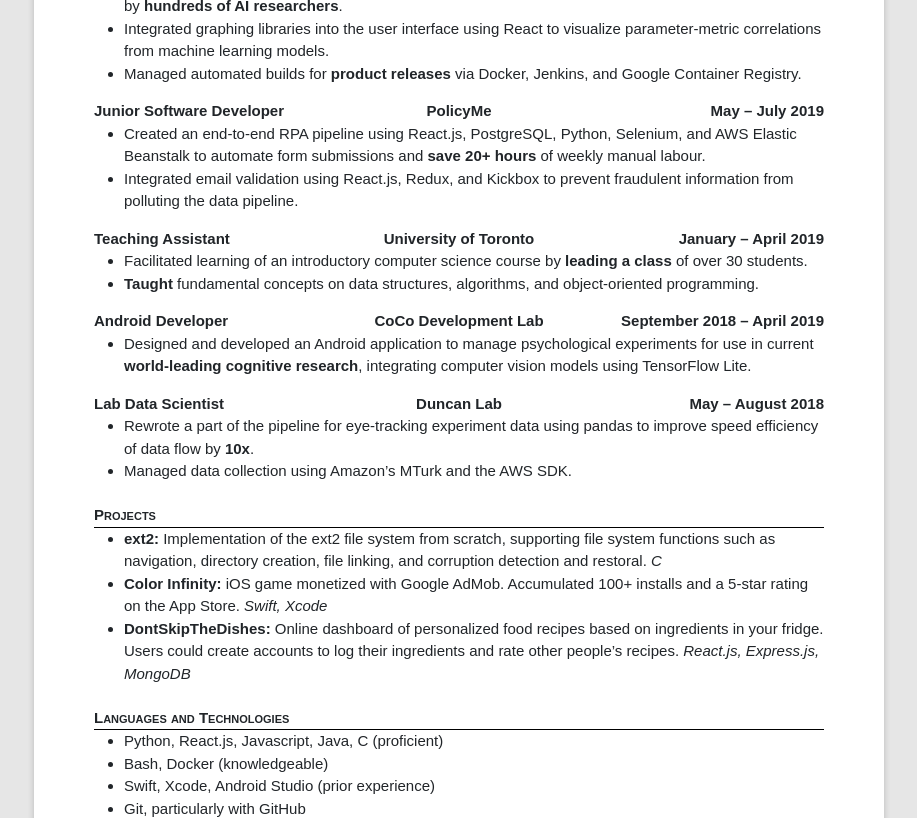
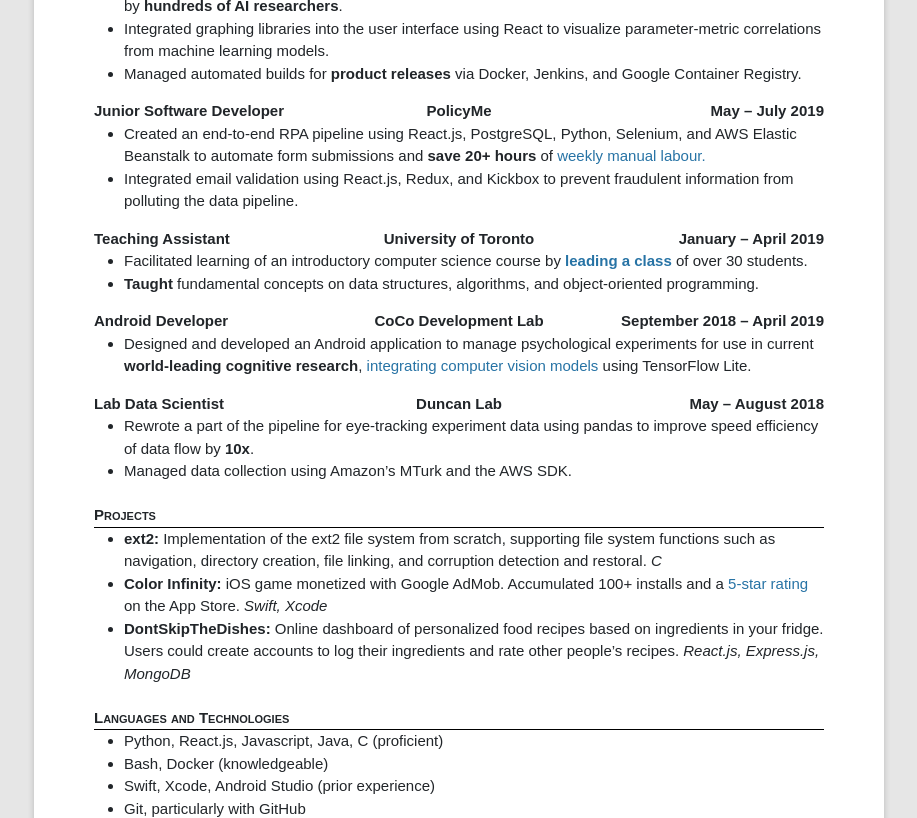
Before and after one commit to choi-calvin/choi-calvin.github.io, a React (Create React App) app: page / in a window 1280 px wide. Shown: the part 380-1198 px from the top of the page, without its empty margins (181-1098 px from the left). Built offline with nearby package versions, Linux system fonts and the light colour scheme.

Commit message:
Added more tooltips

```diff
--- a/src/js/containers/Tooltips.js
+++ b/src/js/containers/Tooltips.js
@@ -17,6 +17,10 @@
           Dessa creates products to build applications for machine learning at scale.<br />
           You may know them for RealTalk, a speech synthesis model that recreated the voice of podcast host Joe Rogan.
         </ReactTooltip>
+        <ReactTooltip id="blicket" place="bottom" type="dark" effect="solid" className="react-tooltip">
+          The app took in real-time input from the camera to detect patterns in objects called "blickets".<br />
+          These were used in cognitive experiments testing childrens' abilities to learn inferences about categorization.
+        </ReactTooltip>
       </div>
     );
   }
--- a/src/js/data/bodies.js
+++ b/src/js/data/bodies.js
@@ -16,19 +16,19 @@
   ),
   employmentPolicyMe: (
     <ul>
-      <li>Created an end-to-end RPA pipeline using React.js, PostgreSQL, Python, Selenium, and AWS Elastic Beanstalk to automate form submissions and <b>save 20+ hours</b> of weekly manual labour.</li>
+      <li>Created an end-to-end RPA pipeline using React.js, PostgreSQL, Python, Selenium, and AWS Elastic Beanstalk to automate form submissions and <b>save 20+ hours</b> of <span className="cursor has-tooltip" data-tip="This was a task that also had to be performed on the weekends, so automating it was a high priority.">weekly manual labour.</span></li>
       <li>Integrated email validation using React.js, Redux, and Kickbox to prevent fraudulent information from polluting the data pipeline.</li>
     </ul>
   ),
   employmentTA: (
     <ul>
-      <li>Facilitated learning of an introductory computer science course by <b>leading a class</b> of over 30 students.</li>
+      <li>Facilitated learning of an introductory computer science course by <span className="cursor has-tooltip" data-tip="These weekly labs were three hours in length and consisted of a lesson, assignment, and quiz."><b>leading a class</b></span> of over 30 students.</li>
       <li><b>Taught</b> fundamental concepts on data structures, algorithms, and object-oriented programming.</li>
     </ul>
   ),
   employmentCoCo: (
     <ul>
-      <li>Designed and developed an Android application to manage psychological experiments for use in current <b>world-leading cognitive research</b>, integrating computer vision models using TensorFlow Lite.</li>
+      <li>Designed and developed an Android application to manage psychological experiments for use in current <b>world-leading cognitive research</b>, <span className="cursor has-tooltip" data-tip data-for="blicket">integrating computer vision models</span> using TensorFlow Lite.</li>
     </ul>
   ),
   employmentDuncan: (
@@ -40,7 +40,7 @@
   projectsMain: (
     <ul>
       <li><b>ext2:</b> Implementation of the ext2 file system from scratch, supporting file system functions such as navigation, directory creation, file linking, and corruption detection and restoral.  <i>C</i></li>
-      <li><b>Color Infinity:</b> iOS game monetized with Google AdMob. Accumulated 100+ installs and a 5-star rating on the App Store.  <i>Swift, Xcode</i></li>
+      <li><b>Color Infinity:</b> iOS game monetized with Google AdMob. Accumulated 100+ installs and a <span className="cursor has-tooltip" data-tip="Thanks mom!">5-star rating</span> on the App Store.  <i>Swift, Xcode</i></li>
       <li><b>DontSkipTheDishes:</b> Online dashboard of personalized food recipes based on ingredients in your fridge. Users could create accounts to log their ingredients and rate other people’s recipes.  <i>React.js, Express.js, MongoDB</i></li>
     </ul>
   ),
```
